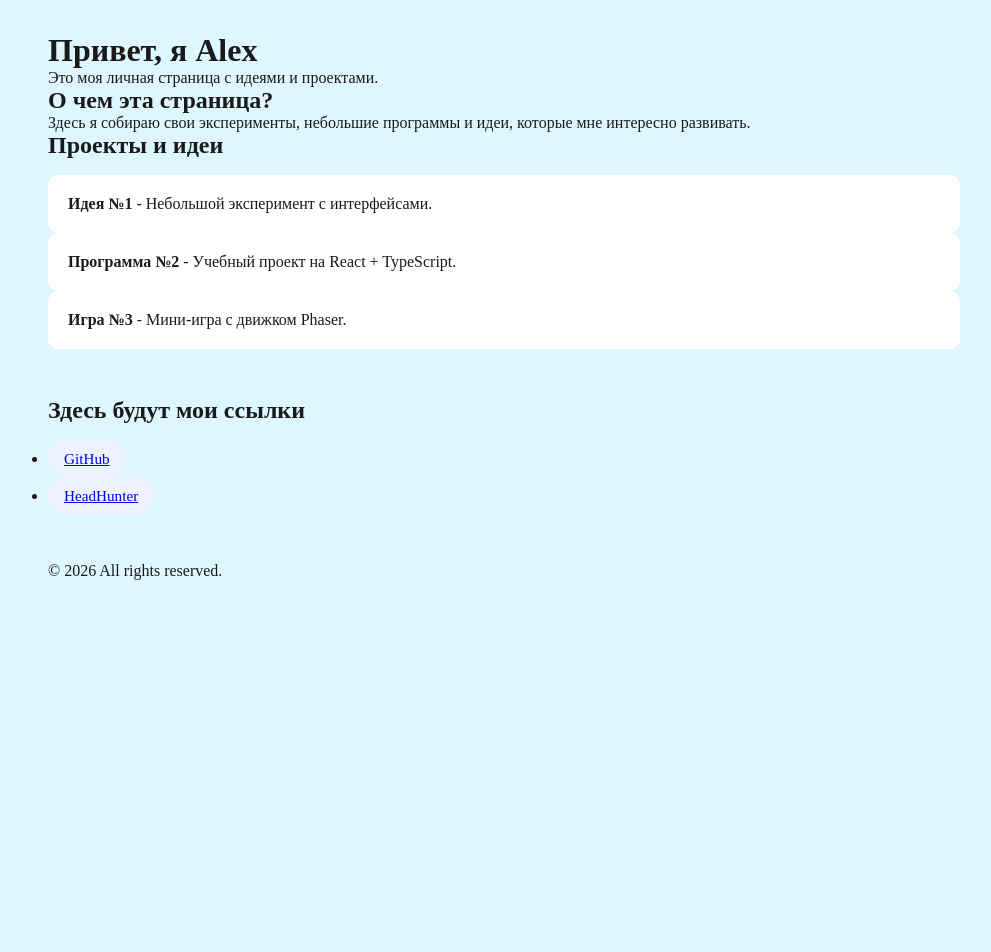
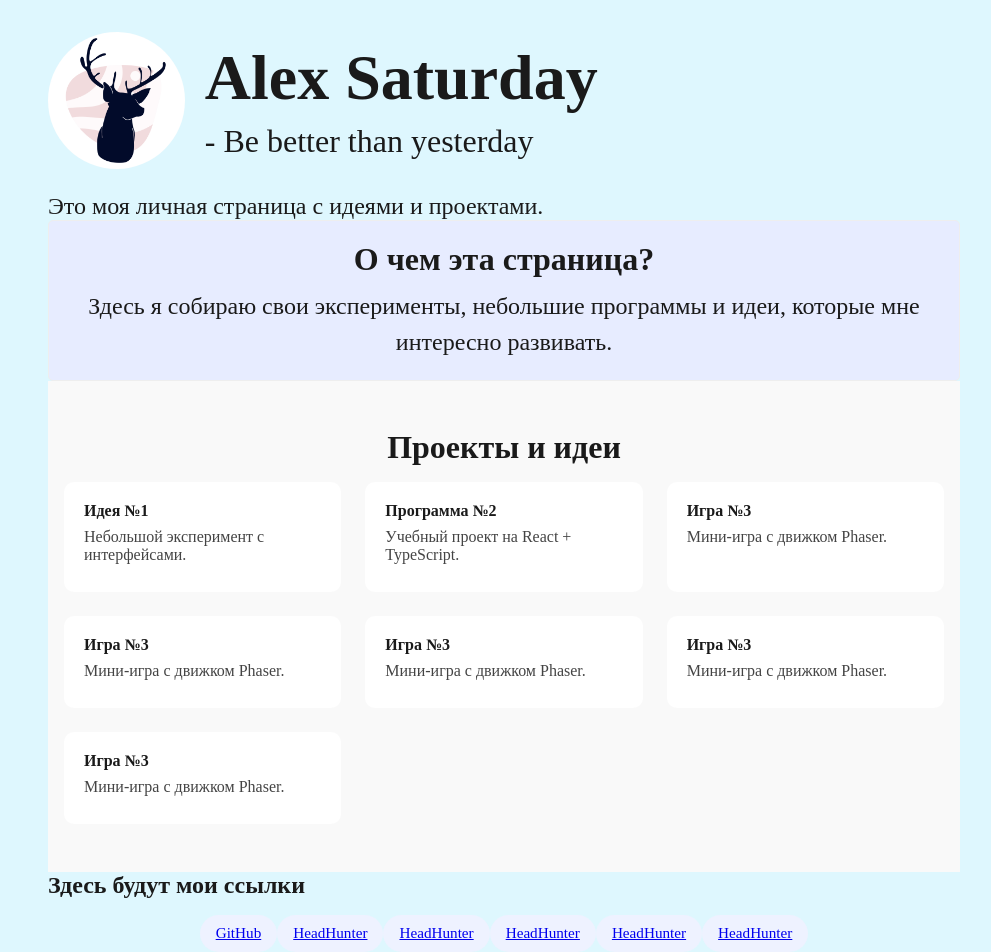
Before and after one commit to AlexSaturday/visual-summary, a React (Vite) app in the folder my-app/: page / in a window 1280 px wide. Shown: the top 952 px of the page, without its empty margins (136-1127 px from the left). Before the commit the page ends 800 px from the top, so only its background shows below. Built offline with nearby package versions, Linux system fonts and the light colour scheme.

Commit message:
base version

```diff
--- a/my-app/src/components/About/About.css
+++ b/my-app/src/components/About/About.css
@@ -1 +1,17 @@
-/* Стили для компонента About */
+.about {
+    padding: 20px;
+    background-color: var(--color-bg-secondary);
+    border: 1px solid #eee;
+    border-radius: 5px;
+    text-align: center;
+}
+
+.about__title {
+    font-size: var(--font-size-base);
+    margin-bottom: 10px;
+}
+
+.about__description {
+    font-size: var(--font-size-small);
+    line-height: 1.5;
+}
--- a/my-app/src/components/About/About.tsx
+++ b/my-app/src/components/About/About.tsx
@@ -1,12 +1,13 @@
 import React from 'react';
+import './About.css';
 
 const About: React.FC = () => {
     return (
-        <section>
-            <h2>
+        <section className="about">
+            <h2 className="about__title">
                 О чем эта страница?
             </h2>
-            <p>
+            <p className="about__description">
                 Здесь я собираю свои эксперименты, небольшие программы и идеи,
                 которые мне интересно развивать.
             </p>
--- a/my-app/src/components/Header/Header.css
+++ b/my-app/src/components/Header/Header.css
@@ -1 +1,32 @@
-/* Стили для компонента Header */
+.header__image-container {
+    display: flex;
+    align-items: center;
+    gap: 20px;
+}
+
+.header__text {
+    display: flex;
+    flex-direction: column;
+}
+
+.header__image {
+    max-width: 15%;
+    height: auto;
+    border-radius: 50%;
+}
+
+.header__tagline {
+    font-size: var(--font-size-base);
+    color: var(--color-secondary);
+}
+
+.header__title {
+    font-size: var(--font-size-large);
+    margin-bottom: 0.5rem;
+}
+
+.header__description {
+    font-size: var(--font-size-small);
+    color: var(--color-secondary);
+    margin-top: 1.5rem;
+}
--- a/my-app/src/components/Header/Header.tsx
+++ b/my-app/src/components/Header/Header.tsx
@@ -1,10 +1,20 @@
 import React from 'react';
+import deerImage from '../../assets/deer.jpg';
+import './Header.css';
 
 const Header: React.FC = () => {
     return (
         <header>
-            <h1>Привет, я Alex</h1>
-            <p>Это моя личная страница с идеями и проектами.</p>
+            <div className="header__image-container">
+                <img src={deerImage} alt="Deer" className="header__image" />
+                <div className="header__text">
+                    <h1 className='header__title'>Alex Saturday</h1>
+                    <p className="header__tagline">
+                        - Be better than yesterday
+                    </p>
+                </div>
+            </div>
+            <p className="header__description">Это моя личная страница с идеями и проектами.</p>
         </header>
     );
 };
--- a/my-app/src/components/Links/Links.css
+++ b/my-app/src/components/Links/Links.css
@@ -1,10 +1,17 @@
- .links {
+.links {
     margin-bottom: 3rem;
   }
 
   .links__title {
     font-size: 1.5rem;
     margin-bottom: 1rem;
+  }
+
+  .links__flex {
+    display: flex;
+    flex-wrap: wrap;
+    justify-content: center;
+    align-items: center;
   }
 
   .links__list {
--- a/my-app/src/components/Links/Links.tsx
+++ b/my-app/src/components/Links/Links.tsx
@@ -15,10 +15,11 @@ type LinksProps = {
 
 const Links: React.FC<LinksProps> = ({links, variant = 'default'}:LinksProps) => {
     return (
-        <ul className={`links links--${variant}`}>
+        <section className={`links links--${variant}`}>
             <h2 className='links__title'>Здесь будут мои ссылки</h2>
+            <div className='links__flex'>
             {links.map((link) => (
-                <li key={link.id} className="links__item">
+                <div key={link.id} className="links__item">
                     <a href={link.url}
                         target="_blank"
                         rel="noopener noreferrer"
@@ -26,9 +27,10 @@ const Links: React.FC<LinksProps> = ({links, variant = 'default'}:LinksProps) =>
                     >
                         {link.name}
                     </a>
-                </li>
+                </div>
             ))}
-        </ul>
+            </div>
+        </section>
     );
 };
 
--- a/my-app/src/components/Projects/Projects.css
+++ b/my-app/src/components/Projects/Projects.css
@@ -1,31 +1,33 @@
-  .projects__item {
+.projects {
+    padding: 3rem 1rem;
+    background: #f9f9f9;
+}
+
+.projects__grid {
+    display: grid;
+    grid-template-columns: repeat(auto-fit, minmax(250px, 1fr));
+    gap: 1.5rem;
+}
+
+.projects__title {
+    font-size: var(--font-size-base);
+    margin-bottom: 1rem;
+    text-align: center;
+}
+
+.projects__card {
     padding: 1.25rem;
     background: white;
     border-radius: 10px;
     transition: transform 0.15s ease, box-shadow 0.15s ease;
-  }
+}
 
-  .projects__item:hover {
+.projects__card:hover {
     transform: translateY(-2px);
     box-shadow: 0 6px 20px rgba(0, 0, 0, 0.08);
-  }
+}
 
-  .projects {
-    margin-bottom: 3rem;
-  }
-
-  .projects__title {
-    font-size: 1.5rem;
-    margin-bottom: 1rem;
-  }
-
-  .projects__list {
-    list-style: none;
-    padding: 0;
-    margin: 0;
-  }
-
-  .projects__item p {
-    margin: 0.5rem 0 0;
+.projects__card p {
+    margin: 0.5rem 0;
     color: #444;
-  }
+}
--- a/my-app/src/components/Projects/Projects.tsx
+++ b/my-app/src/components/Projects/Projects.tsx
@@ -6,18 +6,19 @@ const Projects: React.FC = () => {
     return (
         <section className="projects">
             <h2 className='projects__title'>Проекты и идеи</h2>
-            <ul className='projects__list'>
+            <div className='projects__grid'>
                 {projects.map((project) => (
-                    <li key={project.id} className='projects__item'>
-                        <strong>{project.title}</strong> - {project.description}{" "}
+                    <div key={project.id} className='projects__card'>
+                        <strong>{project.title}</strong>
+                        <p>{project.description}</p>
                         {project.link && (
                             <a href={project.link} target="_blank" rel="noopener noreferrer">
                                 [Ссылка]
                             </a>
                         )}
-                    </li>
+                    </div>
                 ))}
-            </ul>
+            </div>
         </section>
     );
 };
--- a/my-app/src/data/links.ts
+++ b/my-app/src/data/links.ts
@@ -7,4 +7,8 @@ type Link = {
 export const links: Link[] = [
     {id: 1, url:"https://github.com", name: "GitHub"},
     {id: 2, url:"https://hh.ru", name: "HeadHunter"},
-]
+    {id: 3, url:"https://hh.ru", name: "HeadHunter"},
+    {id: 4, url:"https://hh.ru", name: "HeadHunter"},
+    {id: 5, url:"https://hh.ru", name: "HeadHunter"},
+    {id: 6, url:"https://hh.ru", name: "HeadHunter"}
+  ]
--- a/my-app/src/data/projects.ts
+++ b/my-app/src/data/projects.ts
@@ -9,4 +9,8 @@ export const projects: Projects[] = [
     { id: 1, title: "Идея №1", description: "Небольшой эксперимент с интерфейсами." },
     { id: 2, title: "Программа №2", description: "Учебный проект на React + TypeScript." },
     { id: 3, title: "Игра №3", description: "Мини-игра с движком Phaser." },
+    { id: 4, title: "Игра №3", description: "Мини-игра с движком Phaser." },
+    { id: 5, title: "Игра №3", description: "Мини-игра с движком Phaser." },
+    { id: 6, title: "Игра №3", description: "Мини-игра с движком Phaser." },
+    { id: 7, title: "Игра №3", description: "Мини-игра с движком Phaser." },
   ];
--- a/my-app/src/index.css
+++ b/my-app/src/index.css
@@ -28,4 +28,9 @@ body {
 
     --color-card-bg: #ffffff;
     --color-border-soft: rgba(0, 0, 0, 0.05);
+
+    --font-size-small: 1.5rem;
+    --font-size-base: 2rem;
+    --font-size-large: 4rem;
+    --font-size-xlarge: 6rem;
 }
```
Also changed, not shown: my-app/src/assets/deer.jpg (added).
